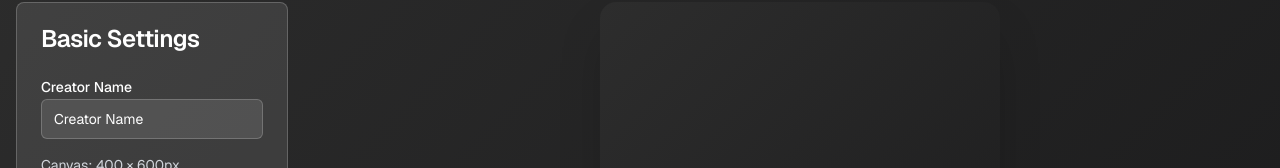
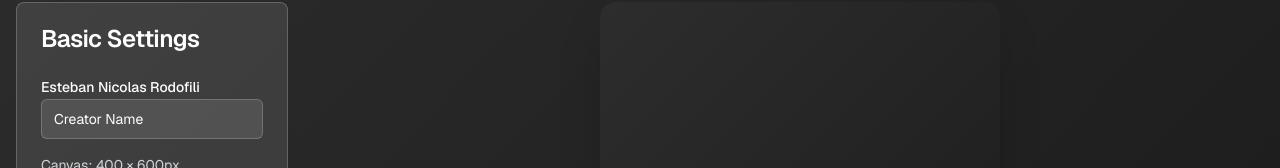
Before and after one commit to Trueconext/Trueconext, a Next.js app: page / in a window 1280 px wide. Shown: the part 158-326 px from the top of the page. Built offline with nearby package versions, Linux system fonts and the light colour scheme.

Commit message:
Update page.tsx

```diff
--- a/app/page.tsx
+++ b/app/page.tsx
@@ -606,7 +606,7 @@ export default function MediaKitGenerator() {
                 <CardContent className="space-y-4">
                   <div>
                     <Label htmlFor="creator-name" className="text-white">
-                      Creator Name
+                      Esteban Nicolas Rodofili
                     </Label>
                     <Input
                       id="creator-name"
```
